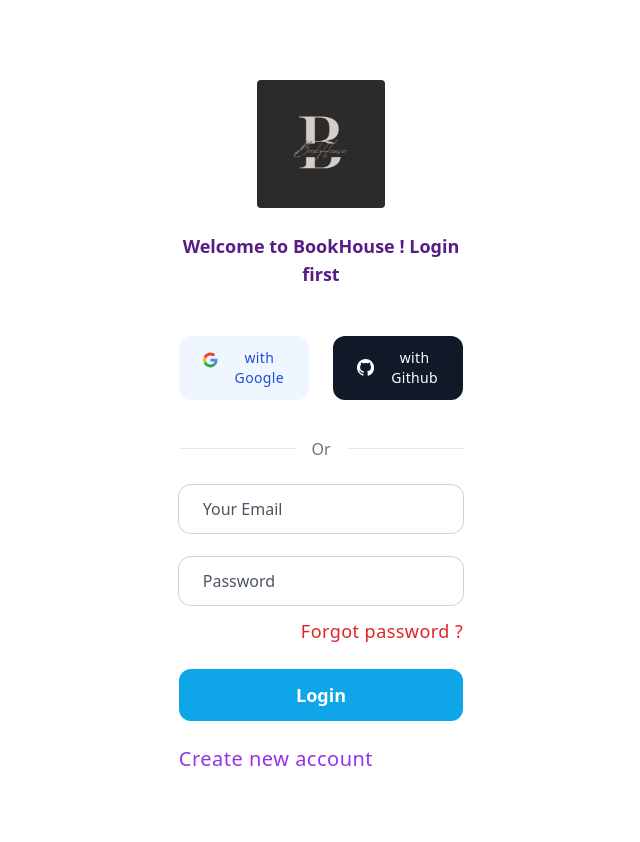
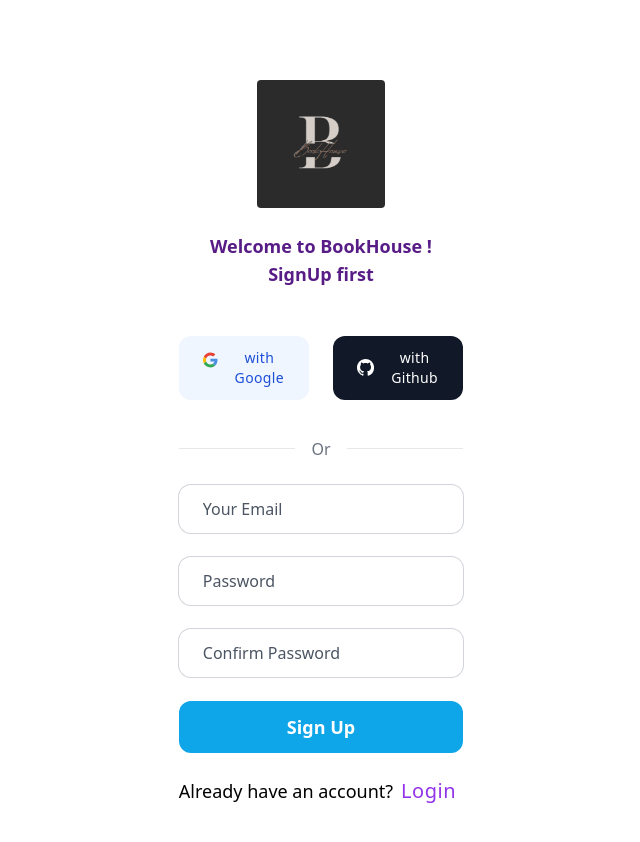
Before and after one commit to JubayerAhmmodShuvo/BookHouse-Client, a React (Create React App) app: page / in a window 1280 px wide. Shown: the top 842 px of the page, without its empty margins (319-959 px from the left). Built offline with nearby package versions, Linux system fonts and the light colour scheme.

Commit message:
signup page created

```diff
--- a/src/App.js
+++ b/src/App.js
@@ -1,13 +1,13 @@
 
 import './App.css';
-import Login from './components/Pages/Login/Login';
+import SignUp from './components/Pages/SignUp/SignUp';
 
 
 function App() {
   return (
     <div className="App">
       {/* <h1 className="text-6xl" >HomePage</h1> */}
-      <Login />
+      <SignUp />
     </div>
   );
 }
--- a/src/components/Pages/Login/Login.js
+++ b/src/components/Pages/Login/Login.js
@@ -107,11 +107,16 @@
               </button>
             </div>
           </form>
-          <Link to="/register" className="w-full mt-3 ">
-            <span className="text-xl tracking-wide text-center  text-purple-600">
-              Create new account
-            </span>
-          </Link>
+          <div className="">
+            <p className="text-lg">
+              Don't have an account?
+              <Link to="/login" className="w-full mt-3 ">
+                <span className="text-xl tracking-wide text-center ml-2 text-purple-600">
+                  SignUp
+                </span>
+              </Link>
+            </p>
+          </div>
         </div>
       </div>
     </div>
--- a/src/components/Pages/SignUp/SignUp.js
+++ b/src/components/Pages/SignUp/SignUp.js
@@ -1,9 +1,126 @@
 import React from 'react';
+import { Link, useNavigate } from "react-router-dom";
+
+import logo from "../../images/logobook1.png";
 
 const SignUp = () => {
   return (
-    <div>
+    <div className=" h-screen m-auto">
+      <div className=" bg-white bg-opacity-70 backdrop-blur-xl lg:block"></div>
+      <div className="  mx-auto lg:w-5/12">
+        <div className="m-auto py-12 px-6 sm:p-20 xl:w-10/12">
+          <div className="">
+            <a href=" ">
+              <img
+                src={logo}
+                className="w-32 rounded mx-auto"
+                alt="bookhouse logo"
+              />
+            </a>
+            <p className="font-bold text-lg text-purple-900	 text-center mt-6">
+              Welcome to BookHouse ! SignUp first
+            </p>
+          </div>
 
+          <div className="mt-12 grid gap-6 sm:grid-cols-2">
+            <button className="py-3 px-6 rounded-xl bg-blue-50 hover:bg-blue-100 focus:bg-blue-100 active:bg-blue-200">
+              <div className="flex gap-4 justify-center">
+                <svg
+                  width="24px"
+                  height="24px"
+                  viewBox="0 0 24 24"
+                  xmlns="http://www.w3.org/2000/svg"
+                >
+                  <path
+                    fill="#EA4335 "
+                    d="M5.26620003,9.76452941 C6.19878754,6.93863203 8.85444915,4.90909091 12,4.90909091 C13.6909091,4.90909091 15.2181818,5.50909091 16.4181818,6.49090909 L19.9090909,3 C17.7818182,1.14545455 15.0545455,0 12,0 C7.27006974,0 3.1977497,2.69829785 1.23999023,6.65002441 L5.26620003,9.76452941 Z"
+                  />
+                  <path
+                    fill="#34A853"
+                    d="M16.0407269,18.0125889 C14.9509167,18.7163016 13.5660892,19.0909091 12,19.0909091 C8.86648613,19.0909091 6.21911939,17.076871 5.27698177,14.2678769 L1.23746264,17.3349879 C3.19279051,21.2936293 7.26500293,24 12,24 C14.9328362,24 17.7353462,22.9573905 19.834192,20.9995801 L16.0407269,18.0125889 Z"
+                  />
+                  <path
+                    fill="#4A90E2"
+                    d="M19.834192,20.9995801 C22.0291676,18.9520994 23.4545455,15.903663 23.4545455,12 C23.4545455,11.2909091 23.3454545,10.5272727 23.1818182,9.81818182 L12,9.81818182 L12,14.4545455 L18.4363636,14.4545455 C18.1187732,16.013626 17.2662994,17.2212117 16.0407269,18.0125889 L19.834192,20.9995801 Z"
+                  />
+                  <path
+                    fill="#FBBC05"
+                    d="M5.27698177,14.2678769 C5.03832634,13.556323 4.90909091,12.7937589 4.90909091,12 C4.90909091,11.2182781 5.03443647,10.4668121 5.26620003,9.76452941 L1.23999023,6.65002441 C0.43658717,8.26043162 0,10.0753848 0,12 C0,13.9195484 0.444780743,15.7301709 1.23746264,17.3349879 L5.27698177,14.2678769 Z"
+                  />
+                </svg>
+
+                <span className="block w-max font-medium tracking-wide text-sm text-blue-700">
+                  with Google
+                </span>
+              </div>
+            </button>
+            <button className="py-3 px-6 rounded-xl bg-gray-900 transition hover:bg-gray-800 active:bg-gray-600 focus:bg-gray-700">
+              <div className="flex gap-4 items-center justify-center text-white">
+                <svg
+                  xmlns="http://www.w3.org/2000/svg"
+                  fill="currentColor"
+                  className="w-7"
+                  viewBox="0 0 16 16"
+                >
+                  <path d="M8 0C3.58 0 0 3.58 0 8c0 3.54 2.29 6.53 5.47 7.59.4.07.55-.17.55-.38 0-.19-.01-.82-.01-1.49-2.01.37-2.53-.49-2.69-.94-.09-.23-.48-.94-.82-1.13-.28-.15-.68-.52-.01-.53.63-.01 1.08.58 1.23.82.72 1.21 1.87.87 2.33.66.07-.52.28-.87.51-1.07-1.78-.2-3.64-.89-3.64-3.95 0-.87.31-1.59.82-2.15-.08-.2-.36-1.02.08-2.12 0 0 .67-.21 2.2.82.64-.18 1.32-.27 2-.27.68 0 1.36.09 2 .27 1.53-1.04 2.2-.82 2.2-.82.44 1.1.16 1.92.08 2.12.51.56.82 1.27.82 2.15 0 3.07-1.87 3.75-3.65 3.95.29.25.54.73.54 1.48 0 1.07-.01 1.93-.01 2.2 0 .21.15.46.55.38A8.012 8.012 0 0 0 16 8c0-4.42-3.58-8-8-8z" />
+                </svg>
+                <span className="block w-max font-medium tracking-wide text-sm text-white">
+                  with Github
+                </span>
+              </div>
+            </button>
+          </div>
+
+          <div className="mt-12 border-t">
+            <span className="block w-max mx-auto -mt-3 px-4 text-center text-gray-500 bg-white">
+              Or
+            </span>
+          </div>
+
+          <form className="space-y-6 py-6">
+            <div>
+              <input
+                type="email"
+                placeholder="Your Email"
+                className="w-full py-3 px-6 ring-1 ring-gray-300 rounded-xl placeholder-gray-600 bg-transparent transition disabled:ring-gray-200 disabled:bg-gray-100 disabled:placeholder-gray-400 invalid:ring-red-400 focus:invalid:outline-none"
+              />
+            </div>
+
+            <div className="flex flex-col items-end">
+              <input
+                type="password"
+                placeholder="Password"
+                className="w-full py-3 px-6 ring-1 ring-gray-300 rounded-xl placeholder-gray-600 bg-transparent transition disabled:ring-gray-200 disabled:bg-gray-100 disabled:placeholder-gray-400 invalid:ring-red-400 focus:invalid:outline-none"
+              />
+
+            </div>
+            <div className="flex flex-col items-end">
+              <input
+                type="password"
+                placeholder="Confirm Password"
+                className="w-full py-3 px-6 ring-1 ring-gray-300 rounded-xl placeholder-gray-600 bg-transparent transition disabled:ring-gray-200 disabled:bg-gray-100 disabled:placeholder-gray-400 invalid:ring-red-400 focus:invalid:outline-none"
+              />
+
+            </div>
+
+            <div>
+              <button className="w-full px-6 py-3 rounded-xl bg-sky-500 transition hover:bg-sky-600 focus:bg-sky-600 active:bg-sky-800">
+                <span className="font-semibold text-white text-lg">Sign Up</span>
+              </button>
+            </div>
+          </form>
+          <div className="">
+            <p className="text-lg" >
+              Already have an account?
+              <Link to="/login" className="w-full mt-3 ">
+                <span className="text-xl tracking-wide text-center ml-2 text-purple-600">
+                  Login
+                </span>
+              </Link>
+            </p>
+          </div>
+        </div>
+      </div>
     </div>
   );
 };
```
